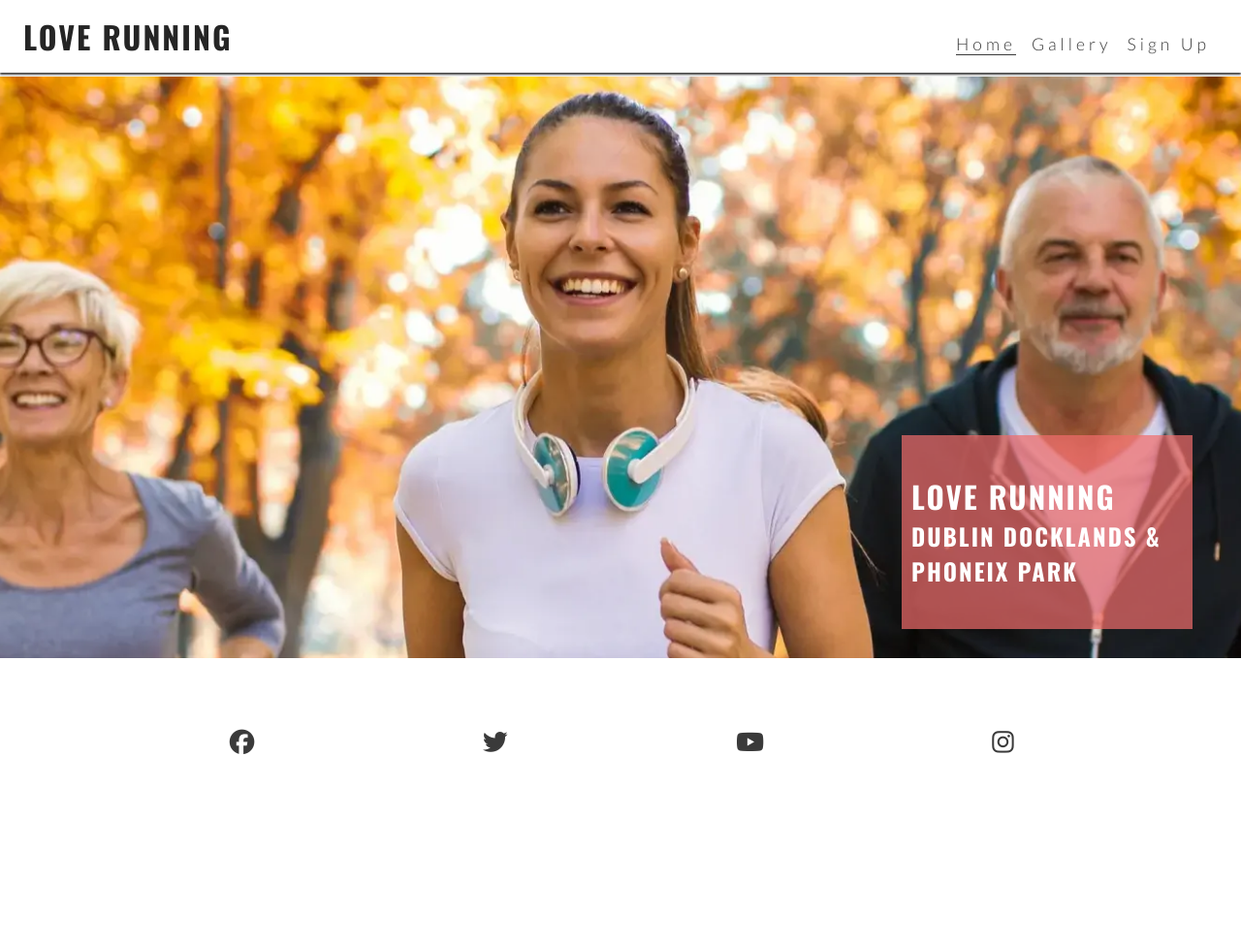
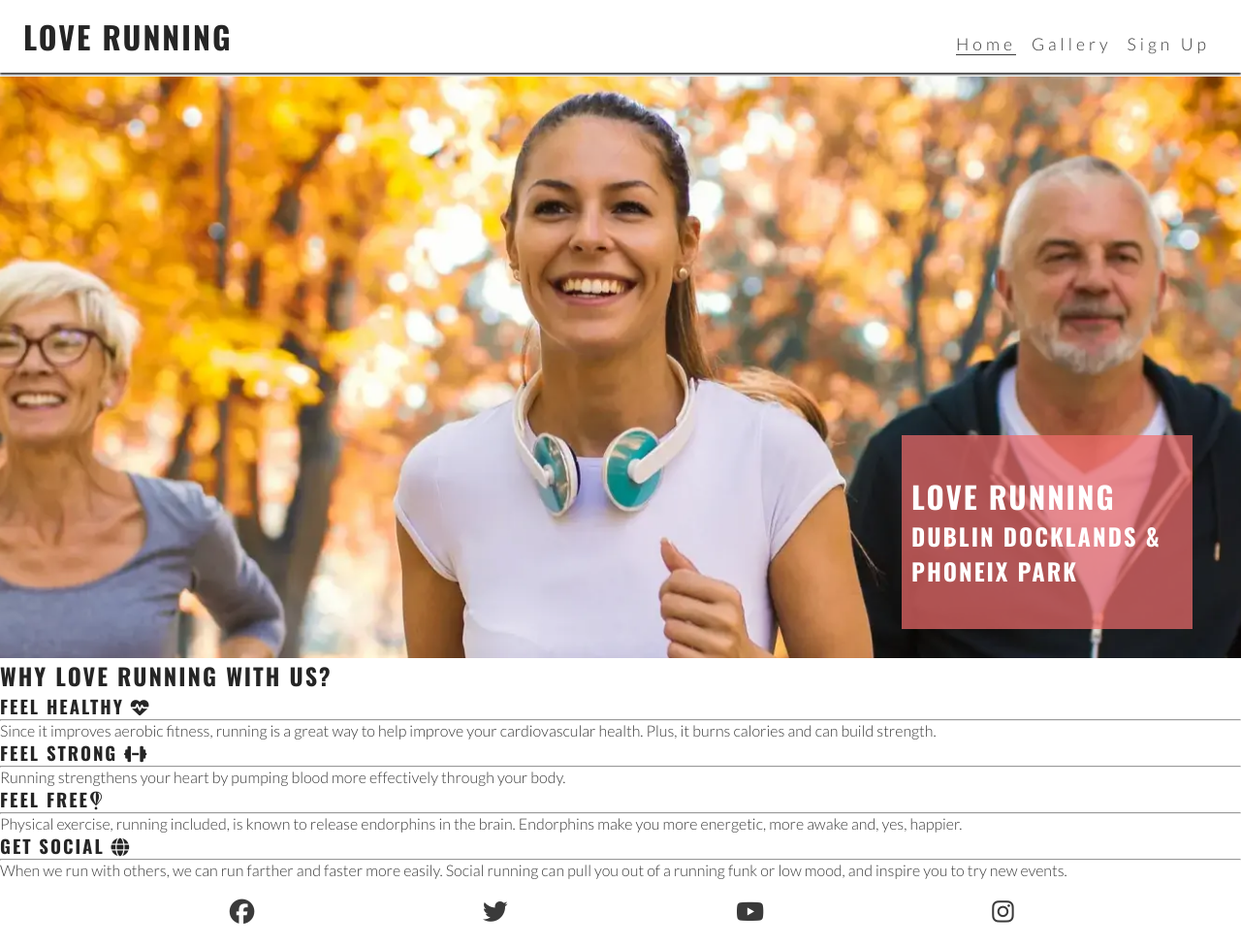
Before and after one commit to Sarahi54/Love-Running, a plain HTML site: page index.html in a window 1280 px wide. Shown: the whole page at 97% size. Before the commit the page ends 800 px from the top, so only its background shows below. Drawn offline with nearby package versions, Linux system fonts and the light colour scheme.

Commit message:
Added text to index

```diff
--- a/index.html
+++ b/index.html
@@ -35,7 +35,6 @@
     />
     <!--Stylesheet-->
     <link rel="stylesheet" href="assets/css/style.css" />
-
   </head>
 
   <body>
@@ -59,15 +58,58 @@
 
     <!-- Main content -->
     <main>
-        <section id="hero">
-            <div id="cover-text">
-                <h2>Love Running</h2>
-                <h3>Dublin Docklands & Phoneix Park</h3>
+      <section id="hero">
+        <div id="cover-text">
+          <h2>Love Running</h2>
+          <h3>Dublin Docklands & Phoneix Park</h3>
+        </div>
+      </section>
+
+      <section id="reasons">
+        <h2>Why Love Running With Us?</h2>
+        <div id="benefits">
+          <div id="benefits-physical">
+            <div>
+              <h3>Feel Healthy <i class="fa-solid fa-heart-pulse"></i></h3>
+              <hr />
+              <p>
+                Since it improves aerobic fitness, running is a great way to
+                help improve your cardiovascular health. Plus, it burns calories
+                and can build strength.
+              </p>
             </div>
-        </section>
+            <div>
+              <h3>Feel Strong <i class="fa-solid fa-dumbbell"></i></h3>
+              <hr />
+              <p>
+                Running strengthens your heart by pumping blood more effectively
+                through your body.
+              </p>
+            </div>
+          </div>
+          <div id="benefits-mental">
+            <div>
+              <h3>Feel Free<i class="fa-brands fa-fly"></i></h3>
+              <hr />
+              <p>
+                Physical exercise, running included, is known to release
+                endorphins in the brain. Endorphins make you more energetic,
+                more awake and, yes, happier.
+              </p>
+            </div>
+          </div>
+          <div>
+            <h3>Get Social <i class="fa-solid fa-globe"></i></h3>
+            <hr />
+            <p>
+              When we run with others, we can run farther and faster more
+              easily. Social running can pull you out of a running funk or low
+              mood, and inspire you to try new events.
+            </p>
+          </div>
+        </div>
+      </section>
     </main>
-
-
 
     <!-- Footer -->
     <footer>
```
